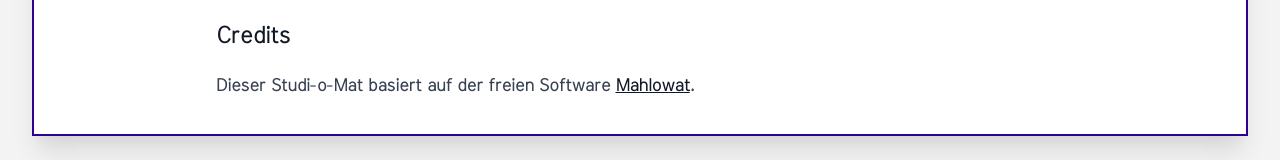
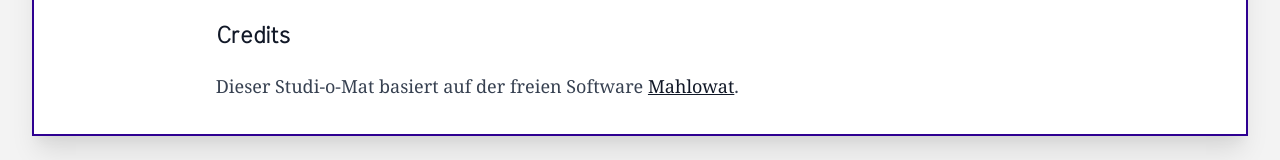
Before and after one commit to timll/wahlwebsite, a website: page src/studiomat/index.html in a window 1280 px wide. Shown: the part 1916-2076 px from the top of the page. Drawn offline with Linux system fonts and the light colour scheme; files whose address does not match are found by name; a web font is replaced by a local one.

Commit message:
missing p

```diff
--- a/src/studiomat/index.html
+++ b/src/studiomat/index.html
@@ -254,8 +254,8 @@
                         <p>Geb uns gerne Bescheid unter oeffentlichkeit@asta.tu-darmstadt.de!</p>
 
                         <h3>Credits</h3>
-                        Dieser Studi-o-Mat basiert auf der freien Software <a href="https://github.com/HSZemi/mahlowat"
-                            target="_blank" ref="noreferrer">Mahlowat</a>.
+                        <p>Dieser Studi-o-Mat basiert auf der freien Software <a href="https://github.com/HSZemi/mahlowat"
+                            target="_blank" ref="noreferrer">Mahlowat</a>.</p>
                     </div>
                 </article>
             </div>
```
